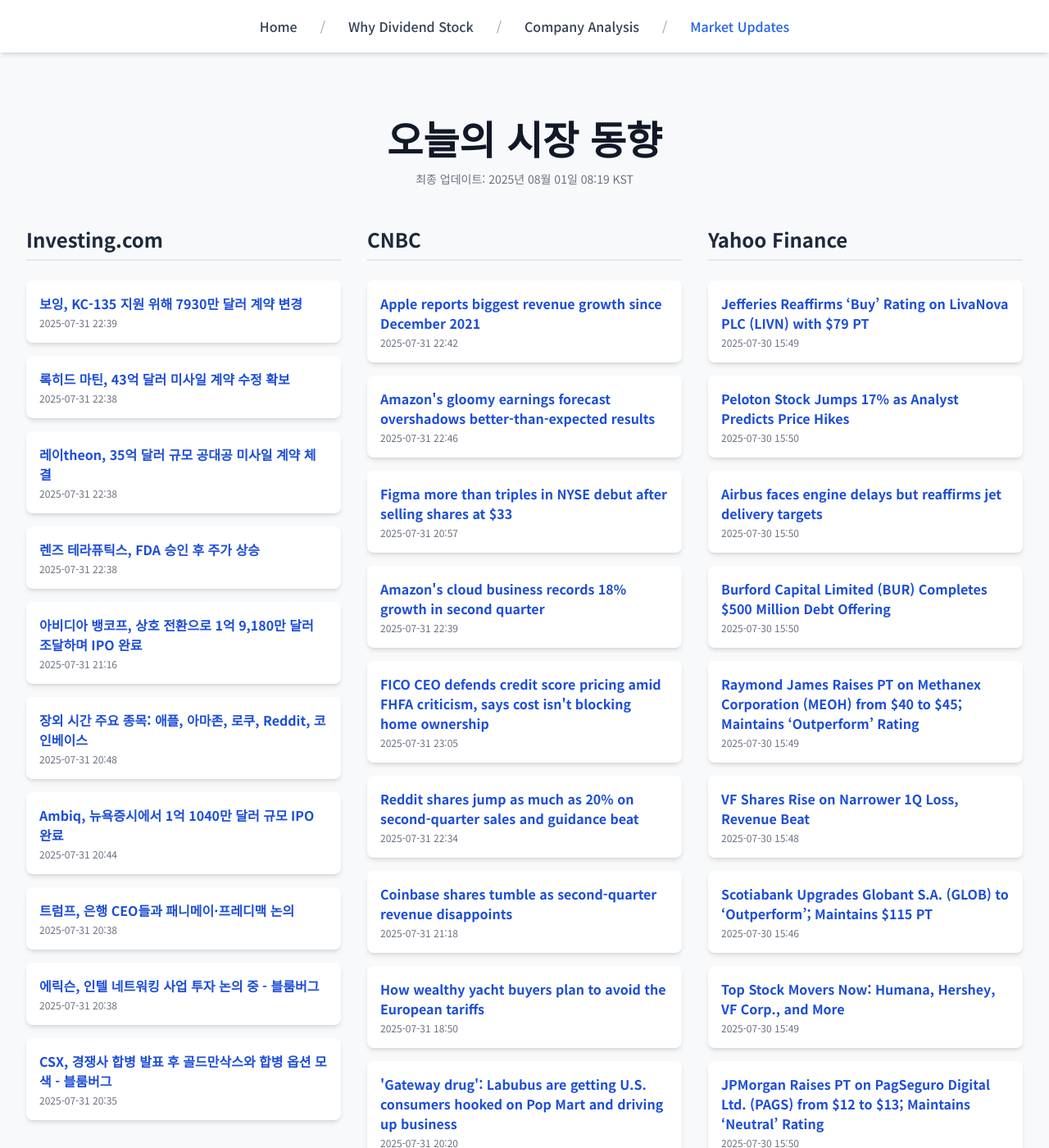
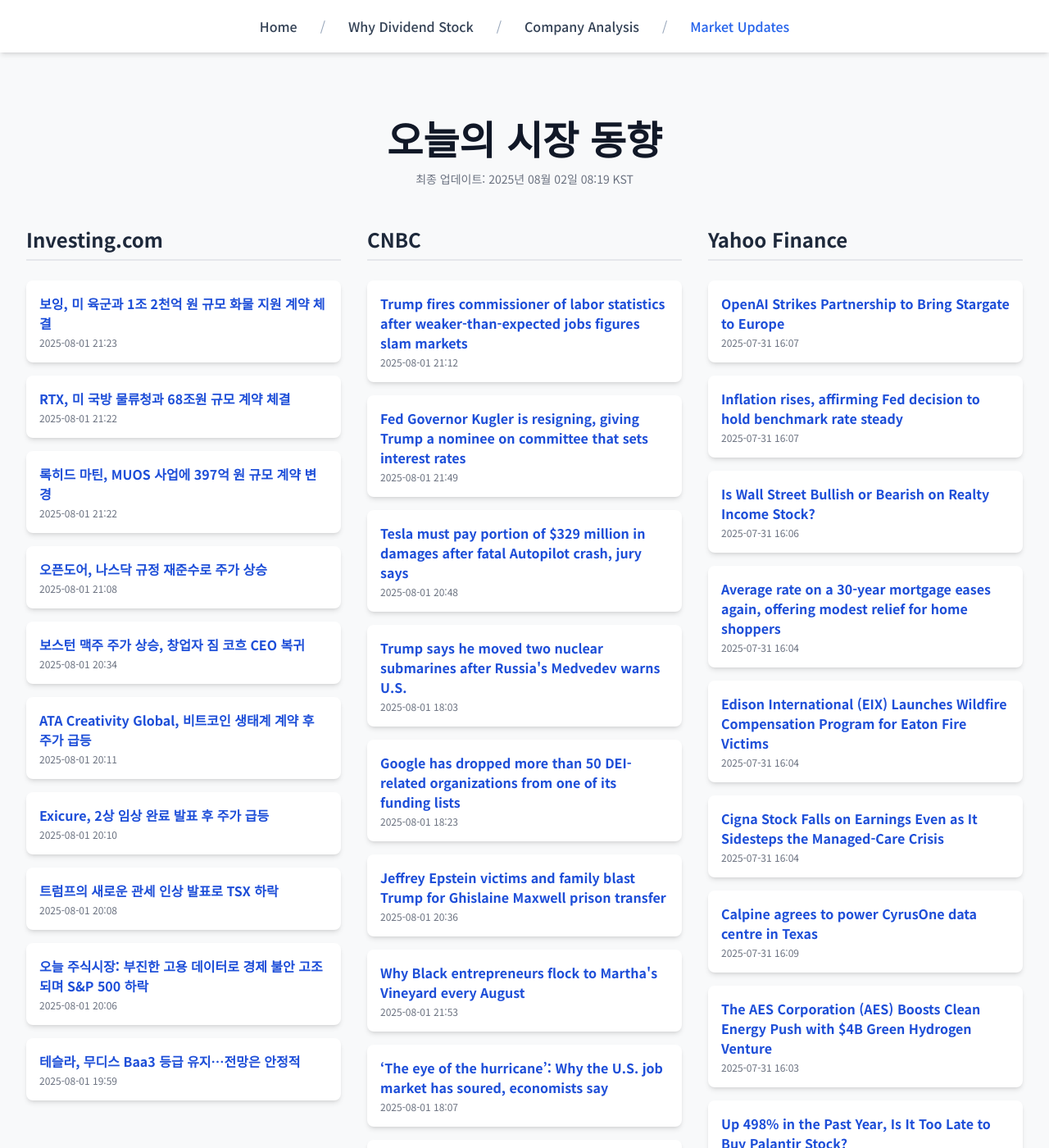
Before and after one commit to Kay-Hwang/my-company-analysis, a Jekyll site: the page built from market-updates.html, in a window 1280 px wide and 1400 px high. Shown: the whole window at 82% size. Built offline with Jekyll 4.4.1, drawn with Linux system fonts in a browser that asks for light colours; nearby versions of some CDN libraries; a script that is not in the unit is left out; some of the changed text lies outside the part shown.

Commit message:
Update daily data

```diff
--- a/_data/latest_data.json
+++ b/_data/latest_data.json
@@ -1,190 +1,190 @@
 {
-  "lastUpdated": "2025년 08월 01일 08:19 KST",
+  "lastUpdated": "2025년 08월 02일 08:19 KST",
   "news": {
     "investing": [
       {
-        "title": "보잉, KC-135 지원 위해 7930만 달러 계약 변경",
-        "link": "https://kr.investing.com/news/stock-market-news/article-93CH-1574271",
-        "pubDate": "2025-07-31 22:39:07",
-        "summary": "보잉, KC-135 지원 위해 7930만 달러 계약 변경"
+        "title": "보잉, 미 육군과 1조 2천억 원 규모 화물 지원 계약 체결",
+        "link": "https://kr.investing.com/news/stock-market-news/article-93CH-1575821",
+        "pubDate": "2025-08-01 21:23:25",
+        "summary": "보잉, 미 육군과 1조 2천억 원 규모 화물 지원 계약 체결"
       },
       {
-        "title": "록히드 마틴, 43억 달러 미사일 계약 수정 확보",
-        "link": "https://kr.investing.com/news/stock-market-news/article-93CH-1574269",
-        "pubDate": "2025-07-31 22:38:50",
-        "summary": "록히드 마틴, 43억 달러 미사일 계약 수정 확보"
+        "title": "RTX, 미 국방 물류청과 68조원 규모 계약 체결",
+        "link": "https://kr.investing.com/news/stock-market-news/article-93CH-1575820",
+        "pubDate": "2025-08-01 21:22:58",
+        "summary": "RTX, 미 국방 물류청과 68조원 규모 계약 체결"
       },
       {
-        "title": "레이theon, 35억 달러 규모 공대공 미사일 계약 체결",
-        "link": "https://kr.investing.com/news/stock-market-news/article-93CH-1574268",
-        "pubDate": "2025-07-31 22:38:39",
-        "summary": "레이theon, 35억 달러 규모 공대공 미사일 계약 체결"
+        "title": "록히드 마틴, MUOS 사업에 397억 원 규모 계약 변경",
+        "link": "https://kr.investing.com/news/stock-market-news/article-93CH-1575819",
+        "pubDate": "2025-08-01 21:22:19",
+        "summary": "록히드 마틴, MUOS 사업에 397억 원 규모 계약 변경"
       },
       {
-        "title": "렌즈 테라퓨틱스, FDA 승인 후 주가 상승",
-        "link": "https://kr.investing.com/news/stock-market-news/article-93CH-1574267",
-        "pubDate": "2025-07-31 22:38:33",
-        "summary": "렌즈 테라퓨틱스, FDA 승인 후 주가 상승"
+        "title": "오픈도어, 나스닥 규정 재준수로 주가 상승",
+        "link": "https://kr.investing.com/news/stock-market-news/article-93CH-1575812",
+        "pubDate": "2025-08-01 21:08:46",
+        "summary": "오픈도어, 나스닥 규정 재준수로 주가 상승"
       },
       {
-        "title": "아비디아 뱅코프, 상호 전환으로 1억 9,180만 달러 조달하며 IPO 완료",
-        "link": "https://kr.investing.com/news/stock-market-news/article-432SI-1574178",
-        "pubDate": "2025-07-31 21:16:06",
-        "summary": "아비디아 뱅코프, 상호 전환으로 1억 9,180만 달러 조달하며 IPO 완료"
+        "title": "보스턴 맥주 주가 상승, 창업자 짐 코흐 CEO 복귀",
+        "link": "https://kr.investing.com/news/stock-market-news/article-93CH-1575783",
+        "pubDate": "2025-08-01 20:34:16",
+        "summary": "보스턴 맥주 주가 상승, 창업자 짐 코흐 CEO 복귀"
       },
       {
-        "title": "장외 시간 주요 종목: 애플, 아마존, 로쿠, Reddit, 코인베이스",
-        "link": "https://kr.investing.com/news/stock-market-news/article-432SI-1574197",
-        "pubDate": "2025-07-31 20:48:23",
-        "summary": "장외 시간 주요 종목: 애플, 아마존, 로쿠, Reddit, 코인베이스"
+        "title": "ATA Creativity Global, 비트코인 생태계 계약 후 주가 급등",
+        "link": "https://kr.investing.com/news/stock-market-news/article-93CH-1575756",
+        "pubDate": "2025-08-01 20:11:48",
+        "summary": "ATA Creativity Global, 비트코인 생태계 계약 후 주가 급등"
       },
       {
-        "title": "Ambiq, 뉴욕증시에서 1억 1040만 달러 규모 IPO 완료",
-        "link": "https://kr.investing.com/news/stock-market-news/article-432SI-1574194",
-        "pubDate": "2025-07-31 20:44:09",
-        "summary": "Ambiq, 뉴욕증시에서 1억 1040만 달러 규모 IPO 완료"
+        "title": "Exicure, 2상 임상 완료 발표 후 주가 급등",
+        "link": "https://kr.investing.com/news/stock-market-news/article-93CH-1575753",
+        "pubDate": "2025-08-01 20:10:36",
+        "summary": "Exicure, 2상 임상 완료 발표 후 주가 급등"
       },
       {
-        "title": "트럼프, 은행 CEO들과 패니메이·프레디맥 논의",
-        "link": "https://kr.investing.com/news/stock-market-news/article-93CH-1574081",
-        "pubDate": "2025-07-31 20:38:25",
-        "summary": "트럼프, 은행 CEO들과 패니메이·프레디맥 논의"
+        "title": "트럼프의 새로운 관세 인상 발표로 TSX 하락",
+        "link": "https://kr.investing.com/news/stock-market-news/article-1575000",
+        "pubDate": "2025-08-01 20:08:06",
+        "summary": "트럼프의 새로운 관세 인상 발표로 TSX 하락"
       },
       {
-        "title": "에릭슨, 인텔 네트워킹 사업 투자 논의 중 - 블룸버그",
-        "link": "https://kr.investing.com/news/stock-market-news/article-93CH-1574080",
-        "pubDate": "2025-07-31 20:38:14",
-        "summary": "에릭슨, 인텔 네트워킹 사업 투자 논의 중 - 블룸버그"
+        "title": "오늘 주식시장: 부진한 고용 데이터로 경제 불안 고조되며 S&P 500 하락",
+        "link": "https://kr.investing.com/news/stock-market-news/article-1574410",
+        "pubDate": "2025-08-01 20:06:53",
+        "summary": "오늘 주식시장: 부진한 고용 데이터로 경제 불안 고조되며 S&P 500 하락"
       },
       {
-        "title": "CSX, 경쟁사 합병 발표 후 골드만삭스와 합병 옵션 모색 - 블룸버그",
-        "link": "https://kr.investing.com/news/stock-market-news/article-93CH-1574077",
-        "pubDate": "2025-07-31 20:35:22",
-        "summary": "CSX, 경쟁사 합병 발표 후 골드만삭스와 합병 옵션 모색 - 블룸버그"
+        "title": "테슬라, 무디스 Baa3 등급 유지…전망은 안정적",
+        "link": "https://kr.investing.com/news/stock-market-news/article-93CH-1575739",
+        "pubDate": "2025-08-01 19:59:35",
+        "summary": "테슬라, 무디스 Baa3 등급 유지…전망은 안정적"
       }
     ],
     "cnbc": [
       {
-        "title": "Apple reports biggest revenue growth since December 2021",
-        "link": "https://www.cnbc.com/2025/07/31/apple-aapl-q3-earnings-report-2025.html",
-        "pubDate": "Thu, 31 Jul 2025 22:42:34 GMT",
-        "summary": "Apple CEO Tim Cook said Apple would \"significantly grow\" its AI investments, adding that the company is \"open to M&amp;A that accelerates our roadmap.\""
+        "title": "Trump fires commissioner of labor statistics after weaker-than-expected jobs figures slam markets",
+        "link": "https://www.cnbc.com/2025/08/01/trump-erika-mcentarfer-jobs-report-fired.html",
+        "pubDate": "Fri, 01 Aug 2025 21:12:34 GMT",
+        "summary": "Trump accused BLS Commissioner Erika McEntarfer of being a political appointee who was manipulating jobs data."
       },
       {
-        "title": "Amazon's gloomy earnings forecast overshadows better-than-expected results",
-        "link": "https://www.cnbc.com/2025/07/31/amazon-amzn-q2-earnings-report-2025.html",
-        "pubDate": "Thu, 31 Jul 2025 22:46:35 GMT",
-        "summary": "The guidance spooked investors who are eager to see Amazon’s hefty investments in artificial intelligence pay off."
+        "title": "Fed Governor Kugler is resigning, giving Trump a nominee on committee that sets interest rates",
+        "link": "https://www.cnbc.com/2025/08/01/federal-reserve-governor-kugler-part-of-the-committee-that-sets-interest-rates-is-resigning.html",
+        "pubDate": "Fri, 01 Aug 2025 21:49:02 GMT",
+        "summary": "Her resignation now paves the way for Trump to put his own nominee in for the Board of Governors."
       },
       {
-        "title": "Figma more than triples in NYSE debut after selling shares at $33",
-        "link": "https://www.cnbc.com/2025/07/31/figma-fig-starts-trading-on-nyse-after-ipo.html",
-        "pubDate": "Thu, 31 Jul 2025 20:57:20 GMT",
-        "summary": "Fast-growing Figma's internet software has more than 13 million users, and the customer list includes Google, Microsoft and Netflix."
+        "title": "Tesla must pay portion of $329 million in damages after fatal Autopilot crash, jury says",
+        "link": "https://www.cnbc.com/2025/08/01/tesla-must-pay-329-million-in-damages-in-fatal-autopilot-case.html",
+        "pubDate": "Fri, 01 Aug 2025 20:48:28 GMT",
+        "summary": "A jury in Florida determined that Tesla should be held partly liable for a fatal 2019 crash involving its Autopilot technology."
       },
       {
-        "title": "Amazon's cloud business records 18% growth in second quarter",
-        "link": "https://www.cnbc.com/2025/07/31/aws-q2-2025-earnings-report-amazon-cloud.html",
-        "pubDate": "Thu, 31 Jul 2025 22:39:35 GMT",
-        "summary": "Amazon announced new business from the likes of PepsiCo during the second quarter, as revenue topped $30 billion."
+        "title": "Trump says he moved two nuclear submarines after Russia's Medvedev warns U.S.",
+        "link": "https://www.cnbc.com/2025/08/01/trump-russia-nuclear-submarines.html",
+        "pubDate": "Fri, 01 Aug 2025 18:03:54 GMT",
+        "summary": "Dmitry Medvedev said President Trump is \"playing the ultimatum game with Russia\" in pressuring for an end to the war on Ukraine."
       },
       {
-        "title": "FICO CEO defends credit score pricing amid FHFA criticism, says cost isn't blocking home ownership",
-        "link": "https://www.cnbc.com/2025/07/31/fico-ceo-defends-credit-score-pricing-amid-fhfa-criticism.html",
-        "pubDate": "Thu, 31 Jul 2025 23:05:37 GMT",
-        "summary": "In a Thursday interview with CNBC's Jim Cramer, Fair Isaac CEO Will Lansing pushed back against recent criticism of his company."
+        "title": "Google has dropped more than 50 DEI-related organizations from one of its funding lists",
+        "link": "https://www.cnbc.com/2025/08/01/google-dropped-50-dei-groups-from-funding-list-.html",
+        "pubDate": "Fri, 01 Aug 2025 18:23:01 GMT",
+        "summary": "The dropped groups had mission statements that included the words \"diversity, \"equity,\" \"inclusion,\" or \"race,\" \"activism,\" and \"women.\""
       },
       {
-        "title": "Reddit shares jump as much as 20% on second-quarter sales and guidance beat",
-        "link": "https://www.cnbc.com/2025/07/31/reddit-rddt-q2-2025.html",
-        "pubDate": "Thu, 31 Jul 2025 22:34:51 GMT",
-        "summary": "The company's revenue grew 78% year-over-year in the second quarter and was 17% above consensus estimates, the biggest beat in Reddit's history."
+        "title": "Jeffrey Epstein victims and family blast Trump for Ghislaine Maxwell prison transfer",
+        "link": "https://www.cnbc.com/2025/08/01/jeffrey-epstein-ghislaine-maxwell-prison-florida-texas.html",
+        "pubDate": "Fri, 01 Aug 2025 20:36:51 GMT",
+        "summary": "President Donald Trump and the Justice Department face criticism for not releasing information about the Jeffrey Epstein investigation."
       },
       {
-        "title": "Coinbase shares tumble as second-quarter revenue disappoints",
-        "link": "https://www.cnbc.com/2025/07/31/coinbase-coin-earnings-q2-2025.html",
-        "pubDate": "Thu, 31 Jul 2025 21:18:28 GMT",
-        "summary": "Subscription revenue failed to offset weaker trading revenue."
+        "title": "Why Black entrepreneurs flock to Martha's Vineyard every August",
+        "link": "https://www.cnbc.com/2025/08/01/why-black-entrepreneurs-flock-to-marthas-vineyard-every-august.html",
+        "pubDate": "Fri, 01 Aug 2025 21:53:29 GMT",
+        "summary": "Companies including Disney, Cisco, Goldman Sachs, McDonald's, Google, Ford and Comcast are hosting or sponsoring business events on the Vineyard this month."
       },
       {
-        "title": "How wealthy yacht buyers plan to avoid the European tariffs",
-        "link": "https://www.cnbc.com/2025/07/31/europe-yacht-buyers-tariffs.html",
-        "pubDate": "Thu, 31 Jul 2025 18:50:38 GMT",
-        "summary": "American boat buyers and European shipyards are scrambling to assess the damage from the proposed U.S. 15% tariffs on European-made goods."
+        "title": "‘The eye of the hurricane’: Why the U.S. job market has soured, economists say",
+        "link": "https://www.cnbc.com/2025/08/01/us-job-market-jobs-report-july-2025.html",
+        "pubDate": "Fri, 01 Aug 2025 18:07:09 GMT",
+        "summary": "Federal data suggests the job market has slowed more than previously thought amid economic headwinds."
       },
       {
-        "title": "'Gateway drug': Labubus are getting U.S. consumers hooked on Pop Mart and driving up business",
-        "link": "https://www.cnbc.com/2025/07/31/labubu-pop-mart-china-us-fashion.html",
-        "pubDate": "Thu, 31 Jul 2025 20:20:55 GMT",
-        "summary": "Labubu toys from Pop Mart have become a hot item around the globe, and now fans are discovering its other collectibles."
+        "title": "'What am I falling in love with?' Human-AI relationships are no longer just science fiction",
+        "link": "https://www.cnbc.com/2025/08/01/human-ai-relationships-love-nomi.html",
+        "pubDate": "Fri, 01 Aug 2025 11:54:05 GMT",
+        "summary": "Since ChatGPT’s late 2022 launch, everyday people have formed emotional connections to chatbots, describing them as deep friendships and even life partnerships."
       },
       {
-        "title": "Trump says he asked 17 drugmakers to take steps to cut U.S. prices within 60 days",
-        "link": "https://www.cnbc.com/2025/07/31/trump-drug-prices-eli-lilly.html",
-        "pubDate": "Thu, 31 Jul 2025 20:58:30 GMT",
-        "summary": "Trump posted individual letters he sent 17 drugmakers, including Eli Lilly, GSK, Pfizer, Regeneron, Merck, Pfizer and Novo Nordisk."
+        "title": "U.S. added just 73,000 jobs in July and numbers for prior months were revised much lower",
+        "link": "https://www.cnbc.com/2025/08/01/jobs-report-july-2025.html",
+        "pubDate": "Fri, 01 Aug 2025 17:37:39 GMT",
+        "summary": "Nonfarm payrolls were expected to increase by 100,000 in July, according to the Dow Jones consensus estimate."
       }
     ],
     "yahoo": [
       {
-        "title": "Jefferies Reaffirms ‘Buy’ Rating on LivaNova PLC (LIVN) with $79 PT",
-        "link": "https://finance.yahoo.com/news/jefferies-reaffirms-buy-rating-livanova-154919766.html",
-        "pubDate": "2025-07-30T15:49:19Z",
-        "summary": "Jefferies Reaffirms ‘Buy’ Rating on LivaNova PLC (LIVN) with $79 PT"
+        "title": "OpenAI Strikes Partnership to Bring Stargate to Europe",
+        "link": "https://www.wsj.com/tech/ai/openai-strikes-partnership-to-bring-stargate-to-europe-169a38b3?siteid=yhoof2&yptr=yahoo",
+        "pubDate": "2025-07-31T16:07:00Z",
+        "summary": "OpenAI Strikes Partnership to Bring Stargate to Europe"
       },
       {
-        "title": "Peloton Stock Jumps 17% as Analyst Predicts Price Hikes",
-        "link": "https://www.barrons.com/articles/peloton-stock-analyst-predicts-price-hikes-f9ca06e1?siteid=yhoof2&yptr=yahoo",
-        "pubDate": "2025-07-30T15:50:00Z",
-        "summary": "Peloton Stock Jumps 17% as Analyst Predicts Price Hikes"
+        "title": "Inflation rises, affirming Fed decision to hold benchmark rate steady",
+        "link": "https://finance.yahoo.com/news/inflation-rises-affirming-fed-decision-160704217.html",
+        "pubDate": "2025-07-31T16:07:04Z",
+        "summary": "Inflation rises, affirming Fed decision to hold benchmark rate steady"
       },
       {
-        "title": "Airbus faces engine delays but reaffirms jet delivery targets",
-        "link": "https://finance.yahoo.com/news/airbus-posts-higher-quarterly-profit-155059226.html",
-        "pubDate": "2025-07-30T15:50:59Z",
-        "summary": "Airbus faces engine delays but reaffirms jet delivery targets"
+        "title": "Is Wall Street Bullish or Bearish on Realty Income Stock?",
+        "link": "https://finance.yahoo.com/news/wall-street-bullish-bearish-realty-160653329.html",
+        "pubDate": "2025-07-31T16:06:53Z",
+        "summary": "Is Wall Street Bullish or Bearish on Realty Income Stock?"
       },
       {
-        "title": "Burford Capital Limited (BUR) Completes $500 Million Debt Offering",
-        "link": "https://finance.yahoo.com/news/burford-capital-limited-bur-completes-155052884.html",
-        "pubDate": "2025-07-30T15:50:52Z",
-        "summary": "Burford Capital Limited (BUR) Completes $500 Million Debt Offering"
+        "title": "Average rate on a 30-year mortgage eases again, offering modest relief for home shoppers",
+        "link": "https://finance.yahoo.com/news/average-rate-30-mortgage-eases-160411246.html",
+        "pubDate": "2025-07-31T16:04:11Z",
+        "summary": "Average rate on a 30-year mortgage eases again, offering modest relief for home shoppers"
       },
       {
-        "title": "Raymond James Raises PT on Methanex Corporation (MEOH) from $40 to $45; Maintains ‘Outperform’ Rating",
-        "link": "https://finance.yahoo.com/news/raymond-james-raises-pt-methanex-154954388.html",
-        "pubDate": "2025-07-30T15:49:54Z",
-        "summary": "Raymond James Raises PT on Methanex Corporation (MEOH) from $40 to $45; Maintains ‘Outperform’ Rating"
+        "title": "Edison International (EIX) Launches Wildfire Compensation Program for Eaton Fire Victims",
+        "link": "https://finance.yahoo.com/news/edison-international-eix-launches-wildfire-160415612.html",
+        "pubDate": "2025-07-31T16:04:15Z",
+        "summary": "Edison International (EIX) Launches Wildfire Compensation Program for Eaton Fire Victims"
       },
       {
-        "title": "VF Shares Rise on Narrower 1Q Loss, Revenue Beat",
-        "link": "https://www.wsj.com/business/retail/vf-shares-rise-on-narrower-1q-loss-revenue-beat-bee47f03?siteid=yhoof2&yptr=yahoo",
-        "pubDate": "2025-07-30T15:48:00Z",
-        "summary": "VF Shares Rise on Narrower 1Q Loss, Revenue Beat"
+        "title": "Cigna Stock Falls on Earnings Even as It Sidesteps the Managed-Care Crisis",
+        "link": "https://www.barrons.com/articles/cigna-stock-price-earnings-7c65a90d?siteid=yhoof2&yptr=yahoo",
+        "pubDate": "2025-07-31T16:04:00Z",
+        "summary": "Cigna Stock Falls on Earnings Even as It Sidesteps the Managed-Care Crisis"
       },
       {
-        "title": "Scotiabank Upgrades Globant S.A. (GLOB) to ‘Outperform’; Maintains $115 PT",
-        "link": "https://finance.yahoo.com/news/scotiabank-upgrades-globant-glob-outperform-154615065.html",
-        "pubDate": "2025-07-30T15:46:15Z",
-        "summary": "Scotiabank Upgrades Globant S.A. (GLOB) to ‘Outperform’; Maintains $115 PT"
+        "title": "Calpine agrees to power CyrusOne data centre in Texas",
+        "link": "https://finance.yahoo.com/news/calpine-agrees-power-cyrusone-data-160907978.html",
+        "pubDate": "2025-07-31T16:09:07Z",
+        "summary": "Calpine agrees to power CyrusOne data centre in Texas"
       },
       {
-        "title": "Top Stock Movers Now: Humana, Hershey, VF Corp., and More",
-        "link": "https://finance.yahoo.com/news/top-stock-movers-now-humana-154950603.html",
-        "pubDate": "2025-07-30T15:49:50Z",
-        "summary": "Top Stock Movers Now: Humana, Hershey, VF Corp., and More"
+        "title": "The AES Corporation (AES) Boosts Clean Energy Push with $4B Green Hydrogen Venture",
+        "link": "https://finance.yahoo.com/news/aes-corporation-aes-boosts-clean-160347211.html",
+        "pubDate": "2025-07-31T16:03:47Z",
+        "summary": "The AES Corporation (AES) Boosts Clean Energy Push with $4B Green Hydrogen Venture"
       },
       {
-        "title": "JPMorgan Raises PT on PagSeguro Digital Ltd. (PAGS) from $12 to $13; Maintains ‘Neutral’ Rating",
-        "link": "https://finance.yahoo.com/news/jpmorgan-raises-pt-pagseguro-digital-155023676.html",
-        "pubDate": "2025-07-30T15:50:23Z",
-        "summary": "JPMorgan Raises PT on PagSeguro Digital Ltd. (PAGS) from $12 to $13; Maintains ‘Neutral’ Rating"
+        "title": "Up 498% in the Past Year, Is It Too Late to Buy Palantir Stock?",
+        "link": "https://finance.yahoo.com/news/498-past-too-buy-palantir-160257486.html",
+        "pubDate": "2025-07-31T16:02:57Z",
+        "summary": "Up 498% in the Past Year, Is It Too Late to Buy Palantir Stock?"
       },
       {
-        "title": "Wedbush Reaffirms ‘Buy’ Rating on Playtika Holding Corp. (PLTK) with $11.50 PT",
-        "link": "https://finance.yahoo.com/news/wedbush-reaffirms-buy-rating-playtika-155112967.html",
-        "pubDate": "2025-07-30T15:51:12Z",
-        "summary": "Wedbush Reaffirms ‘Buy’ Rating on Playtika Holding Corp. (PLTK) with $11.50 PT"
+        "title": "PG&E Corporation (PCG) Launches $25M Innovation Fest to Tackle Energy, Wildfire Challenges",
+        "link": "https://finance.yahoo.com/news/pg-e-corporation-pcg-launches-160133215.html",
+        "pubDate": "2025-07-31T16:01:33Z",
+        "summary": "PG&E Corporation (PCG) Launches $25M Innovation Fest to Tackle Energy, Wildfire Challenges"
       }
     ]
   }
```
